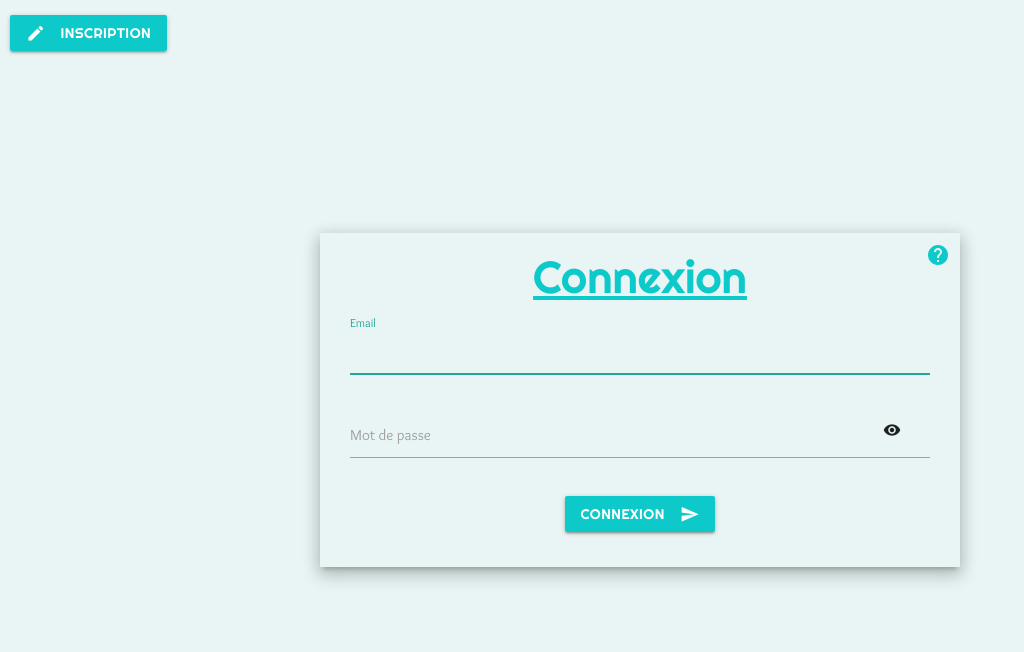
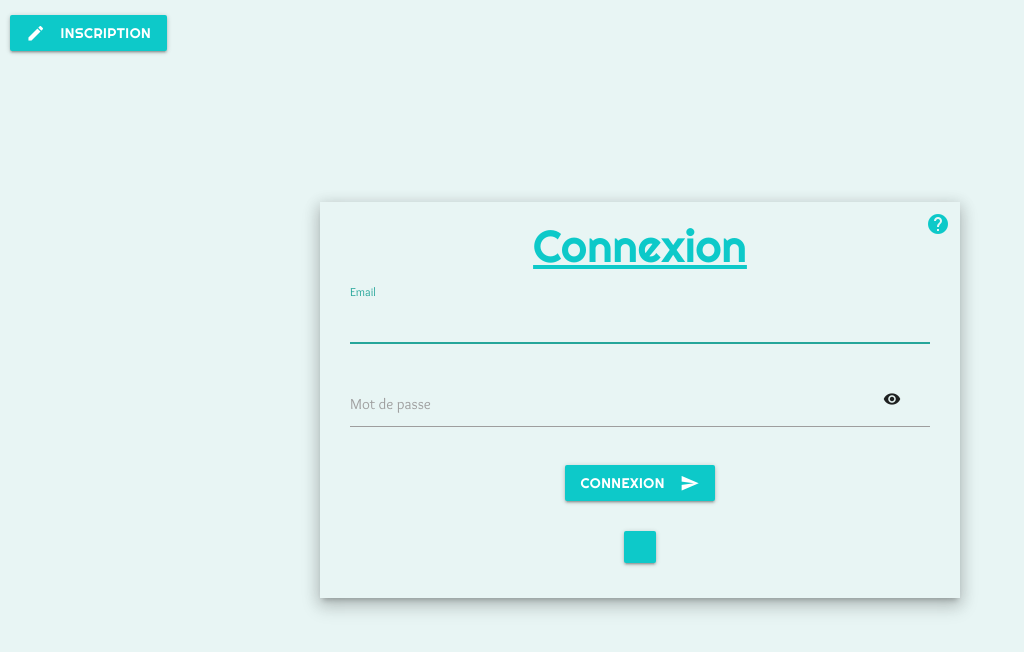
Before and after one commit to kevin-chlt/Mediathque-chapelle-cureaux, a Symfony app: template templates/security/login.html.twig in a window 1280 px wide. Shown: the top 652 px of the page, without its empty margins (0-1024 px from the left). Run offline with Twig, Linux system fonts and the light colour scheme; the template is opened without the code that fills it, so the values that code supplies are empty; some libraries are stand-ins or nearby versions.

Commit message:
add google button (not finish)

```diff
--- /dev/null
+++ b/templates/security/google-connect-btn.html.twig
@@ -0,0 +1,23 @@
+
+<head>
+    <meta name="google-signin-client_id" content="687053912221-f1v9jitt5nu6gau381hofh5dsjjpcjok.apps.googleusercontent.com">
+</head>
+
+
+<form method="post">
+    <input id="google-connect" type="hidden" />
+    <button class="btn-small btn" id="my-signin2" type="submit"></button>
+</form>
+
+<script>
+    function renderButton() {
+        gapi.signin2.render('my-signin2', {
+            'width': 200,
+            'height': 36,
+            'longtitle': true,
+            'theme': 'dark',
+        });
+    }
+</script>
+
+<script src="https://apis.google.com/js/platform.js?onload=renderButton" async defer></script>
--- a/templates/security/login.html.twig
+++ b/templates/security/login.html.twig
@@ -34,6 +34,8 @@
             {% if error %}
                 <span class="error-msg">{{ error.messageKey|trans(error.messageData, 'security') }}</span>
             {% endif %}
+            {% include('security/google-connect-btn.html.twig') %}
+
         </form>
 
     <script src="{{ asset('assets/js/loginPassViewerIcon.js') }}" defer></script>
```
